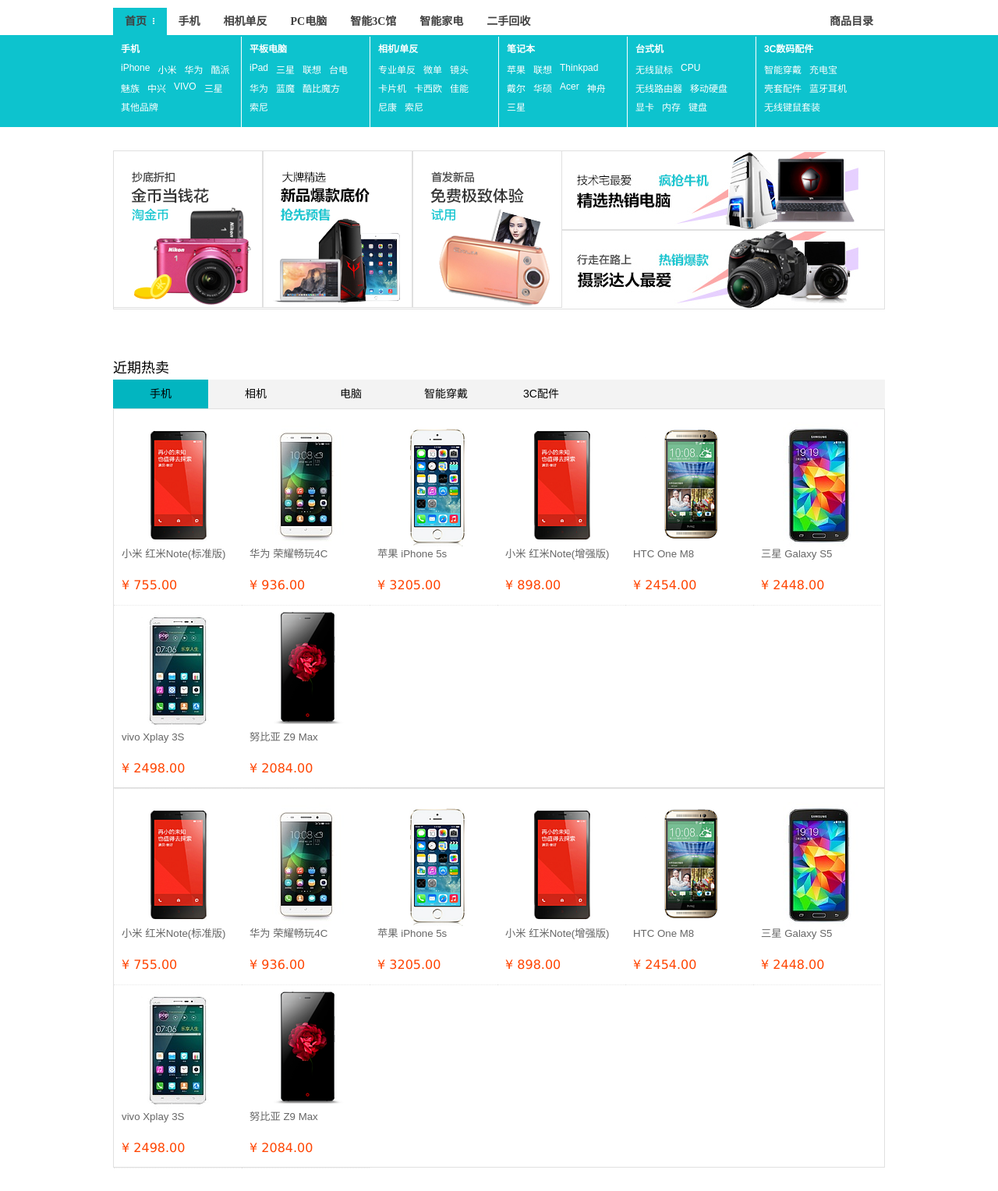
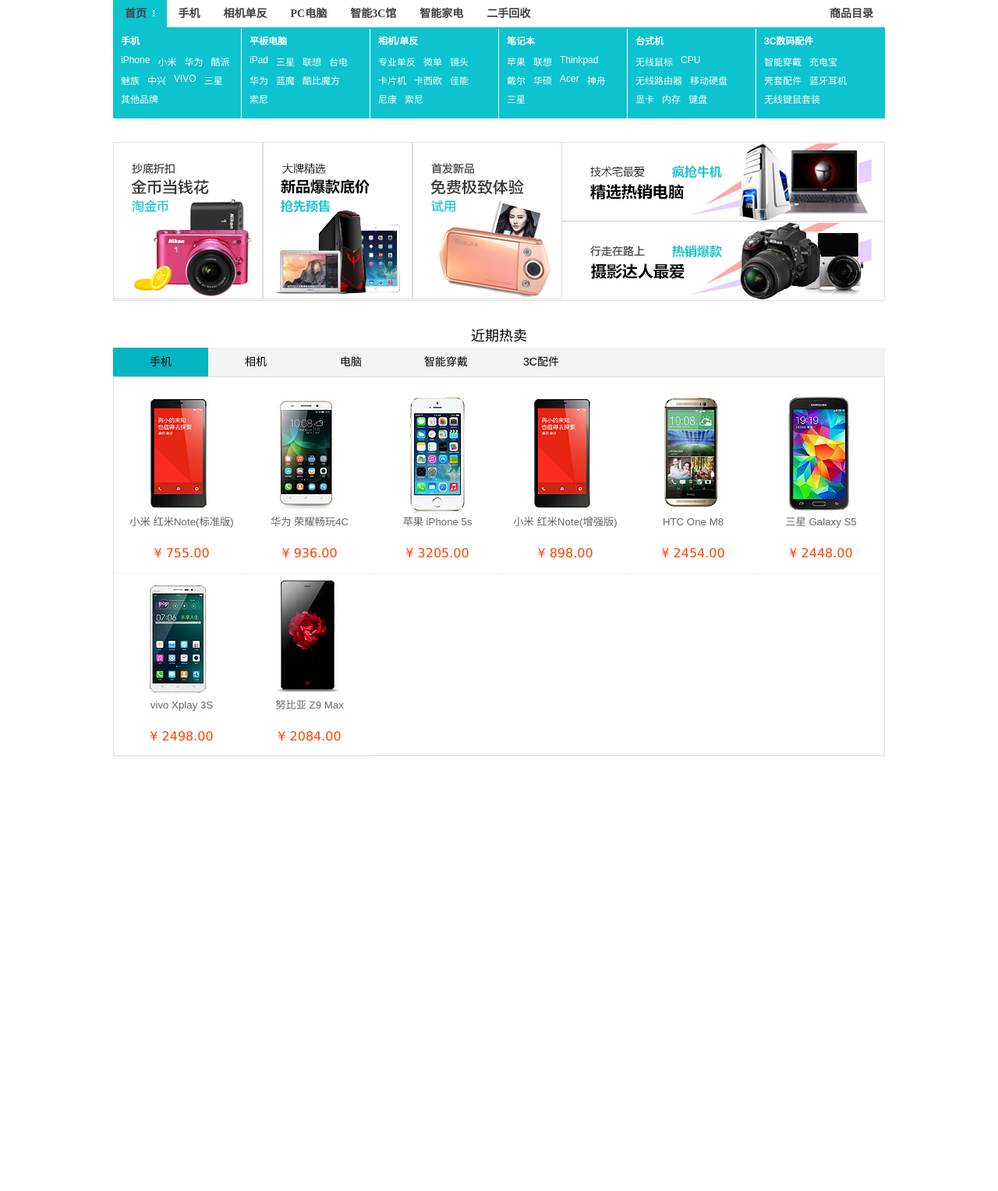
Before and after one commit to joriscai/project-practice, a PHP site: page /DbName/Application/Home/View/market.html in a window 1280 px wide. Shown: the whole page at 78% size. After the commit the page ends 971 px from the top, so only its background shows below. Run offline with PHP 8.4, Linux system fonts and the light colour scheme.

Commit message:
解决market页面IE不居中问题，BUG

```diff
--- a/Application/Home/View/market.html
+++ b/Application/Home/View/market.html
@@ -21,6 +21,8 @@
    </script>
 </head>
 <body>
+<div class="width" display="text-align: center;">
+<div class="mkcontent" style="width: 990px;margin: 0 auto;">
 <!--导航栏-->
   <div class="nav">
   <!-- 横向导航栏-->
@@ -33,17 +35,17 @@
             </a>
           </li>
           <li>
-            <a  href="//www.taobao.com/market/3c/shouji.php?spm=a217h.1099669.a214da9.11.g5G64M" ><b>手机</b></a></li>
+            <a  href="#" ><b>手机</b></a></li>
           <li>
-            <a data-tag="foobar" href="//www.taobao.com/market/3c/360camera.php?spm=a217h.1099669.a214da9.12.g5G64M" ><b>相机单反</b></a></li>
+            <a  href="#" ><b>相机单反</b></a></li>
           <li>
-            <a data-tag="foobar" href="//www.taobao.com/market/3c/diannao.php?spm=a217h.1099669.a214da9.13.g5G64M" ><b>PC电脑</b></a></li>
+            <a  href="/" ><b>PC电脑</b></a></li>
           <li>
-            <a data-tag="foo" href="//www.taobao.com/market/3c/3cpeijian.php?spm=a217h.1099669.a214da9.14.g5G64M" ><b>智能3C馆</b></a></li>
+            <a  href="/" ><b>智能3C馆</b></a></li>
           <li>
-            <a data-tag="foo" href="//www.taobao.com/market/jiadian/home.php?spm=a217h.1099669.a214da9.15.g5G64M" ><b>智能家电</b></a></li>
+            <a  href="/" ><b>智能家电</b></a></li>
           <li>
-            <a data-tag="" href="//www.taobao.com/market/3c/yemian.php?spm=a217h.1099669.a214da9.16.g5G64M" ><b>二手回收</b></a></li>
+            <a  href="/" ><b>二手回收</b></a></li>
           </ul>
         <div class="menu-button ">
           <ul>
@@ -238,28 +240,28 @@
                   <div  class="spu-list" style="display: block;">
                       <div class="floor-type">
                           <div class="  item-middle-image item-wrap">
-                              <a title="小米 红米Note(标准版)" target="_blank" class="img-wrap" href="//s.taobao.com/list?app=detailproduct&amp;spu_title=%E5%B0%8F%E7%B1%B3+%E7%BA%A2%E7%B1%B3Note(%E6%A0%87%E5%87%86%E7%89%88)&amp;pspuid=708626&amp;cat=1512&amp;from_type=3c">
+                              <a title="小米 红米Note(标准版)" target="_blank" class="img-wrap" href="/">
                                   <img  height="160" src="../../../Public/img/TB12lvMFVXXXXc1XXXXXXXXXXXX.jpg_160x160.png">
                               </a>
-                              <a title="小米 红米Note(标准版)" target="_blank" href="//s.taobao.com/list?app=detailproduct&amp;spu_title=%E5%B0%8F%E7%B1%B3+%E7%BA%A2%E7%B1%B3Note(%E6%A0%87%E5%87%86%E7%89%88)&amp;pspuid=708626&amp;cat=1512&amp;from_type=3c" class="item-desc">
+                              <a title="小米 红米Note(标准版)" target="_blank" href="/" class="item-desc">
                                   <h5 class="title">小米 红米Note(标准版)</h5>
                                   <p class="price">¥ 755.00</p>
                               </a>
                           </div>
 
                           <div class="  item-middle-image item-wrap">
-                              <a title="华为 荣耀畅玩4C" target="_blank" class="img-wrap" href="//s.taobao.com/list?app=detailproduct&amp;spu_title=%E5%8D%8E%E4%B8%BA+%E8%8D%A3%E8%80%80%E7%95%85%E7%8E%A94C&amp;pspuid=1173405&amp;cat=1512&amp;from_type=3c">
+                              <a title="华为 荣耀畅玩4C" target="_blank" class="img-wrap" href="/">
                                   <img height="160" src="../../../Public/img/TB1CEbBHVXXXXbLXpXXXXXXXXXX.jpg_160x160.jpg">
-                              </a><a title="华为 荣耀畅玩4C" target="_blank" href="//s.taobao.com/list?app=detailproduct&amp;spu_title=%E5%8D%8E%E4%B8%BA+%E8%8D%A3%E8%80%80%E7%95%85%E7%8E%A94C&amp;pspuid=1173405&amp;cat=1512&amp;from_type=3c" class="item-desc">
+                              </a><a title="华为 荣耀畅玩4C" target="_blank" href="/" class="item-desc">
                                   <h5 class="title">华为 荣耀畅玩4C</h5>
                                   <p class="price">¥ 936.00</p>
                               </a>
                           </div>
 
                           <div class="  item-middle-image item-wrap">
-                              <a title="苹果 iPhone 5s" target="_blank" class="img-wrap" href="//s.taobao.com/list?app=detailproduct&amp;spu_title=%E8%8B%B9%E6%9E%9C+iPhone+5s&amp;pspuid=251575&amp;cat=1512&amp;from_type=3c">
+                              <a title="苹果 iPhone 5s" target="_blank" class="img-wrap" href="/">
                                   <img iwidth="140" height="160" src="../../../Public/img/TB1PTP0GVXXXXbSaXXXXXXXXXXX.jpg_160x160.png">
-                              </a><a title="苹果 iPhone 5s" target="_blank" href="//s.taobao.com/list?app=detailproduct&amp;spu_title=%E8%8B%B9%E6%9E%9C+iPhone+5s&amp;pspuid=251575&amp;cat=1512&amp;from_type=3c" class="item-desc">
+                              </a><a title="苹果 iPhone 5s" target="_blank" href="/" class="item-desc">
                                   <h5 class="title">苹果 iPhone 5s</h5>
                                   <p class="price">¥ 3205.00</p>
                               </a>
@@ -267,45 +269,45 @@
 
 
                           <div class="  item-middle-image item-wrap">
-                              <a title="小米 红米Note(增强版)" target="_blank" class="img-wrap" href="//s.taobao.com/list?app=detailproduct&amp;spu_title=%E5%B0%8F%E7%B1%B3+%E7%BA%A2%E7%B1%B3Note(%E5%A2%9E%E5%BC%BA%E7%89%88)&amp;pspuid=856375&amp;cat=1512&amp;from_type=3c">
+                              <a title="小米 红米Note(增强版)" target="_blank" class="img-wrap" href="/">
                                   <img iwidth="140" height="160" src="../../../Public/img/TB1InYCFVXXXXcEXVXXXXXXXXXX.jpg_160x160.png">
-                              </a><a title="小米 红米Note(增强版)" target="_blank" href="//s.taobao.com/list?app=detailproduct&amp;spu_title=%E5%B0%8F%E7%B1%B3+%E7%BA%A2%E7%B1%B3Note(%E5%A2%9E%E5%BC%BA%E7%89%88)&amp;pspuid=856375&amp;cat=1512&amp;from_type=3c" class="item-desc">
+                              </a><a title="小米 红米Note(增强版)" target="_blank" href="/" class="item-desc">
                                   <h5 class="title">小米 红米Note(增强版)</h5>
                                   <p class="price">¥ 898.00</p>
                               </a>
                           </div>
 
                           <div class="  item-middle-image item-wrap">
-                              <a title="HTC One M8" target="_blank" class="img-wrap" href="//s.taobao.com/list?spm=a217h.1099669.a214d9c-5x0.1.y7x5WY&amp;app=detailproduct&amp;spu_title=HTC+One+M8&amp;pspuid=709004&amp;cat=1512&amp;from_type=3c" data-spm-anchor-id="a217h.1099669.a214d9c-5x0.1">
+                              <a title="HTC One M8" target="_blank" class="img-wrap" href="/" >
                                   <img iwidth="140" height="160" src="../../../Public/img/TB1yKrDFVXXXXayXVXXXXXXXXXX.jpg_160x160.png">
-                              </a><a title="HTC One M8" target="_blank" href="//s.taobao.com/list?spm=a217h.1099669.a214d9c-5x0.2.y7x5WY&amp;app=detailproduct&amp;spu_title=HTC+One+M8&amp;pspuid=709004&amp;cat=1512&amp;from_type=3c" class="item-desc" data-spm-anchor-id="a217h.1099669.a214d9c-5x0.2">
+                              </a><a title="HTC One M8" target="_blank" href="" class="item-desc" >
                                   <h5 class="title">HTC One M8</h5>
                                   <p class="price">¥ 2454.00</p>
                               </a>
                           </div>
 
-                          <div class="  item-middle-image item-wrap">
-                              <a title="三星 Galaxy S5" target="_blank" class="img-wrap" href="//s.taobao.com/list?spm=a217h.1099669.a214d9c-5x0.3.y7x5WY&amp;app=detailproduct&amp;spu_title=%E4%B8%89%E6%98%9F+Galaxy+S5&amp;pspuid=699964&amp;cat=1512&amp;from_type=3c" data-spm-anchor-id="a217h.1099669.a214d9c-5x0.3">
+                         <div class="  item-middle-image item-wrap">
+                              <a title="三星 Galaxy S5" target="_blank" class="img-wrap" href="#">
                                   <img iwidth="140" height="160" src="../../../Public/img/TB1nKAJHpXXXXbzXVXXXXXXXXXX.jpg_160x160.jpg">
-                              </a><a title="三星 Galaxy S5" target="_blank" href="//s.taobao.com/list?spm=a217h.1099669.a214d9c-5x0.4.y7x5WY&amp;app=detailproduct&amp;spu_title=%E4%B8%89%E6%98%9F+Galaxy+S5&amp;pspuid=699964&amp;cat=1512&amp;from_type=3c" class="item-desc" data-spm-anchor-id="a217h.1099669.a214d9c-5x0.4">
+                              </a><a title="三星 Galaxy S5" target="_blank" href="#" class="item-desc">
                                   <h5 class="title">三星 Galaxy S5</h5>
                                   <p class="price">¥ 2448.00</p>
                               </a>
                           </div>
 
                           <div class="  item-middle-image item-wrap">
-                              <a title="vivo Xplay 3S" target="_blank" class="img-wrap" href="//s.taobao.com/list?spm=a217h.1099669.a214d9c-5x0.5.y7x5WY&amp;app=detailproduct&amp;spu_title=vivo+Xplay+3S&amp;pspuid=601193&amp;cat=1512&amp;from_type=3c" data-spm-anchor-id="a217h.1099669.a214d9c-5x0.5">
+                              <a title="vivo Xplay 3S" target="_blank" class="img-wrap" href="#">
                                   <img iwidth="140" height="160" src="../../../Public/img/T1xDgXFMxXXXXXXXXX.jpg_160x160.jpg">
-                              </a><a title="vivo Xplay 3S" target="_blank" href="//s.taobao.com/list?spm=a217h.1099669.a214d9c-5x0.6.y7x5WY&amp;app=detailproduct&amp;spu_title=vivo+Xplay+3S&amp;pspuid=601193&amp;cat=1512&amp;from_type=3c" class="item-desc" data-spm-anchor-id="a217h.1099669.a214d9c-5x0.6">
+                              </a><a title="vivo Xplay 3S" target="_blank" href="#" class="item-desc">
                                   <h5 class="title">vivo Xplay 3S</h5>
                                   <p class="price">¥ 2498.00</p>
                               </a>
                           </div>
 
                           <div class="  item-middle-image item-wrap">
-                            <a title="努比亚 Z9 Max" target="_blank" class="img-wrap" href="//s.taobao.com/list?spm=a217h.1099669.a214d9c-5x0.7.y7x5WY&amp;app=detailproduct&amp;spu_title=%E5%8A%AA%E6%AF%94%E4%BA%9A+Z9+Max&amp;pspuid=1160947&amp;cat=1512&amp;from_type=3c" data-spm-anchor-id="a217h.1099669.a214d9c-5x0.7">
+                            <a title="努比亚 Z9 Max" target="_blank" class="img-wrap" href="#">
                                 <img  height="160" src="../../../Public/img/TB138CkHpXXXXaVaXXXXXXXXXXX.jpg_160x160.png">
-                            </a><a title="努比亚 Z9 Max" target="_blank" href="//s.taobao.com/list?spm=a217h.1099669.a214d9c-5x0.8.y7x5WY&amp;app=detailproduct&amp;spu_title=%E5%8A%AA%E6%AF%94%E4%BA%9A+Z9+Max&amp;pspuid=1160947&amp;cat=1512&amp;from_type=3c" class="item-desc" data-spm-anchor-id="a217h.1099669.a214d9c-5x0.8">
+                            </a><a title="努比亚 Z9 Max" target="_blank" href="#" class="item-desc">
                                 <h5 class="title">努比亚 Z9 Max</h5>
                                 <p class="price">¥ 2084.00</p>
                             </a>
@@ -394,7 +396,7 @@
                   </div>
                   <!--END 相机-->
                 <!--电脑-->
-                  <div  class="spu-list" style="display: block;">
+                  <div  class="spu-list" style="">
                       <div class="floor-type">
                           <div class="  item-middle-image item-wrap">
                               <a title="小米 红米Note(标准版)" target="_blank" class="img-wrap" href="//s.taobao.com/list?app=detailproduct&amp;spu_title=%E5%B0%8F%E7%B1%B3+%E7%BA%A2%E7%B1%B3Note(%E6%A0%87%E5%87%86%E7%89%88)&amp;pspuid=708626&amp;cat=1512&amp;from_type=3c">
@@ -639,6 +641,8 @@
       </div>
 </div>
 
+</div>
 
+</div>
 </body>
 </html>
--- a/Public/CSS/market.css
+++ b/Public/CSS/market.css
@@ -2,46 +2,51 @@
 
 
 .nav{
-
+	margin: 0 auto;
+	width: 990px;
 }
-.nav .sm-item-list {
+.sm-item-list {
 	margin-top: 10px;
 	overflow: hidden;
 	position: relative;
+	width: 990px;
+	margin:0 auto;
 	border-bottom: 2px solid #0dc3ce;
 
 }
 .market-wrap {
-	width: 990px;
+	/*width: 990px;*/
 	margin: 0 auto;
+	text-align: center;
 }
 .marketicon{
 	background: url(../img/marketicon.png) no-repeat;
 }
-.nav .sm-item-list .main-list {
+
+ .main-list {
 	float: left;
 	height: 35px;
 	margin-right: 28px;
 	position: relative;
-	white-space: nowrap;
-	width: auto;
+	/*white-space: nowrap;*/
+
 }
-.nav .sm-item-list .main-list li {
+.main-list li {
 	float: left;
 	height: 35px;
-	width: auto;
+
 	display: block;
 	position: relative;
 	z-index: 1;
 }
-.nav .sm-item-list .main-list li:hover {
+.main-list li :hover {
 	background: #0dc3ce;
 }
-.nav .sm-item-list a {
+.sm-item-list a {
 	display: inline-block;
 	zoom: 1;
 	height: 35px;
-	width: auto;
+
 	font: bold 14px/35px "\5b8b\4f53";
 	padding: 0 15px;
 	color: #404040;
@@ -49,7 +54,7 @@
 }
 
 
-.nav .sm-item-list .menu-button {
+.sm-item-list .menu-button {
 
 	height: 35px;
 	line-height: 34px;
@@ -61,12 +66,12 @@
 .menu-button li :hover{
 	background: #0dc3ce;
 }
-.nav .sm-cat-list {
-	width: 100%;
+ .sm-cat-list {
+	width: 990px;
 	margin-top: -2px;
 
 }
-.nav .sm-cat-list .fix-box {
+.fix-box {
 	background-color: #0dc3ce;
 	/*height: 90px;*/
 }
@@ -80,16 +85,17 @@
 	line-height:0;
 }
 /*--END浮动层自动适应高度---*/
-.market-wrap .cat{
+ .cat{
 	float: left;
 	width: 154px;
 	padding-left: 10px;
-	//height: 70px;
+	height: 100px;
 	padding-bottom: 11px;
 	padding-top: 6px;
 	border-right: 1px solid #fff;
+	background-color: #0dc3ce;
 }
-.market-wrap .cat-title{
+.cat-title{
 	float: left;
 	margin-right: 5px;
 	margin-left: -5px;
@@ -100,13 +106,15 @@
 	border-radius: 2px;
 	color: #fff;
 }
-.market-wrap .cat-title a{
+.cat-title a{
 	color: #fff;
 	font-size: 12px;
+	float: left;
+	display: block;
+	white-space:nowrap;
 }
 .cat-head{
 	width: 154px;
-	clear: both;
 	font-size: 12px;
 	font-weight: bold;
 	line-height: 2;
@@ -122,7 +130,8 @@
 	color: #000;
 }
 .w{
-	width: 100%;
+	width: 990px;
+	margin: 0 auto;
 }
 .bannerT{
 	font-size: 18px;
@@ -133,8 +142,11 @@
 .banner{
 	width: 990px;
 	margin: 30px auto;
+	margin-bottom:0px;
+
 }
 .row-2{
+	position: relative;
 	float: left;
 	border: 1px solid #e0e0e0;
 }
@@ -197,7 +209,7 @@
 	color: #f40;
 	/*font-size: 14px;*/
 	font-family: Verdana;
-	white-space: nowrap;
+
 	overflow: hidden;
 	margin-left: 10px;
 }
@@ -207,4 +219,9 @@
 }
 .selected{
 background: #02b5c0;
-｝
+}
+body .mkcontent{
+	width: 990px;
+	margin: 0 auto;
+	text-align: center;
+}
--- a/Public/pulish.css
+++ b/Public/pulish.css
@@ -6,6 +6,7 @@ body{
 	margin: 0px;
 	padding: 0px;
 	min-width: 990px;
+	text-align:center
 }
 .tToolbar{
 	background-color: #F1F1F1;
```
